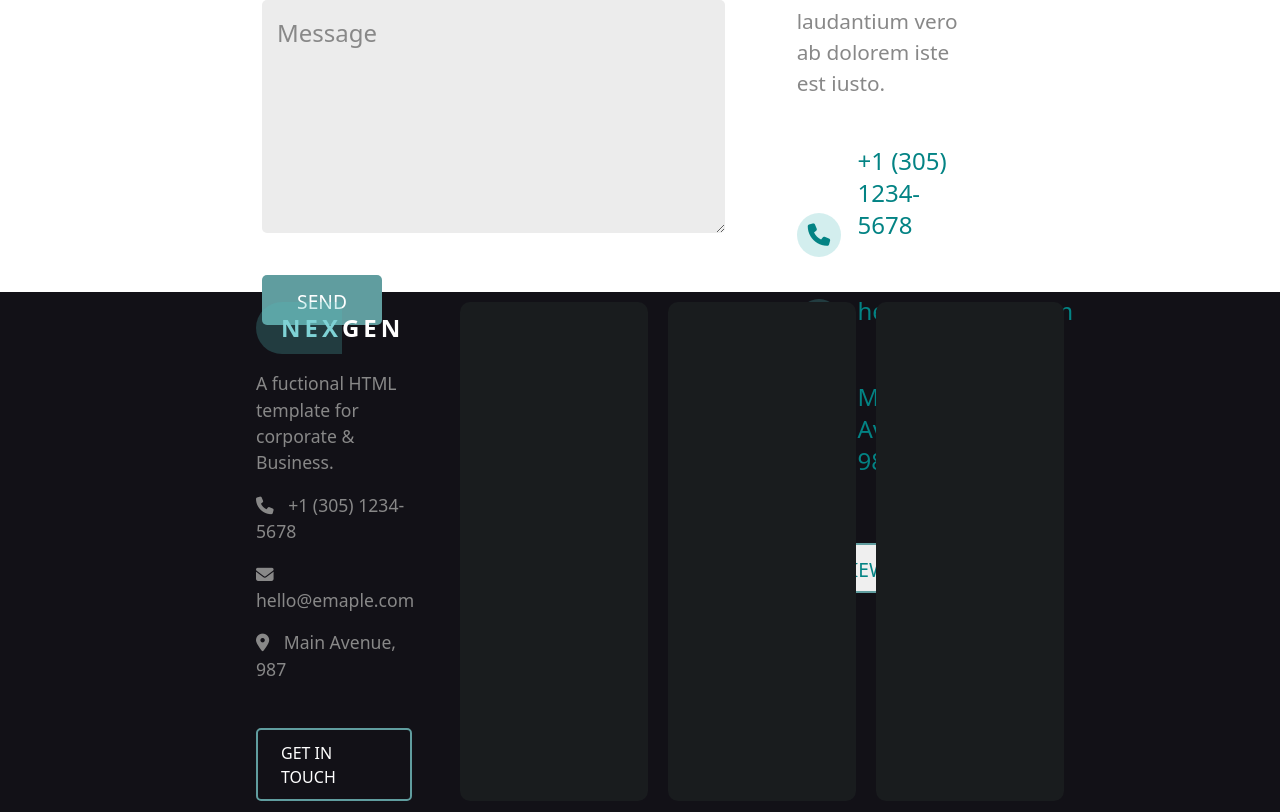
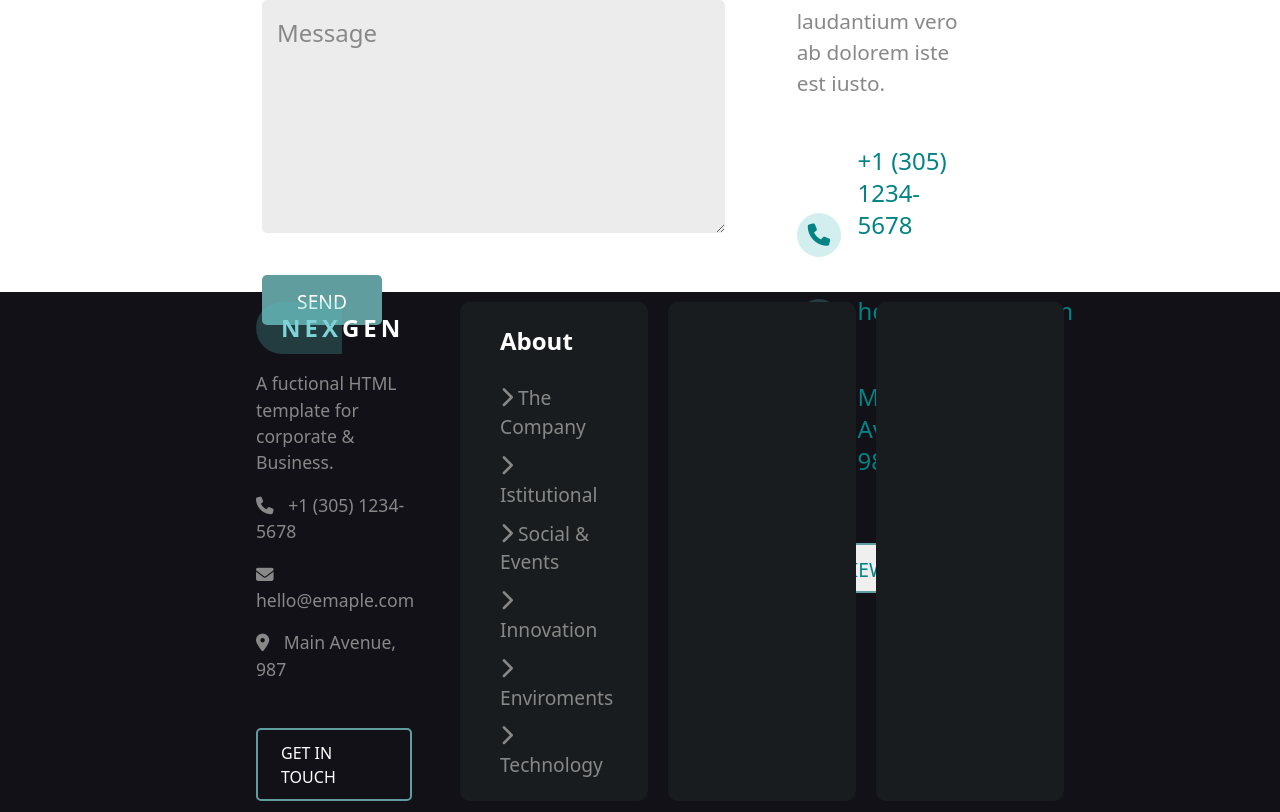
Before and after one commit to LeonardoRinaldi92/proj-html-vuejs, a Vue app: page / in a window 1280 px wide. Shown: the part 4762-5574 px from the top of the page. Built offline with nearby package versions, Linux system fonts and the light colour scheme.

Commit message:
struttura footer 2

```diff
--- a/src/components/footerComp.vue
+++ b/src/components/footerComp.vue
@@ -44,7 +44,21 @@
                     </span>
                 </div>
                 <div class="col-9 d-flex">
-                    <div class="col-4 schedina"></div>
+                    <div class="col-4 schedina">
+                        <span>
+                            <b>
+                                About
+                            </b>
+                        </span>
+                        <ul>
+                            <li>the company</li>
+                            <li>istitutional</li>
+                            <li>social & events</li>
+                            <li>innovation</li>
+                            <li>enviroments</li>
+                            <li>technology</li>
+                        </ul>
+                    </div>
                     <div class="col-4 schedina"></div>
                     <div class="col-4 schedina"></div>
                 </div>
@@ -69,6 +83,7 @@
                 span {
                     margin-left: 10px;
                 }
+
             }
 
             .reverseButton {
@@ -80,12 +95,41 @@
         .schedina {
             background-color: $nonNero;
             min-height: 350px;
-            padding: 0px 20px;
+            padding: 0px 40px;
             border-radius: 10px;
+            display: flex;
+            flex-direction: column;
+            justify-content: center;
             &:nth-child(even) {
                 margin: 0px 20px;
             }
-
+            span {
+                color: white;
+                font-size: 1.5rem;
+            }
+            ul {
+                display: flex;
+                flex-direction: column;
+                margin: 0;
+                padding: 0;
+                margin-top: 15px;
+                    li {
+                        color: $grey;
+                        font-size: 1.2rem;
+                        list-style-type: none;
+                        display: inline-block;
+                        text-transform: capitalize;
+                        margin-top: 10px;
+                        &::before {
+                        content:"\f054";
+                        display:inline-block; /* no underline on hover */
+                        margin-right: 5px;
+                        font-family: FontAwesome;
+                        font-size: 1.3rem;
+                        line-height: .8em;
+                        }
+                    }
+                }
         }
     }
 </style>
```
